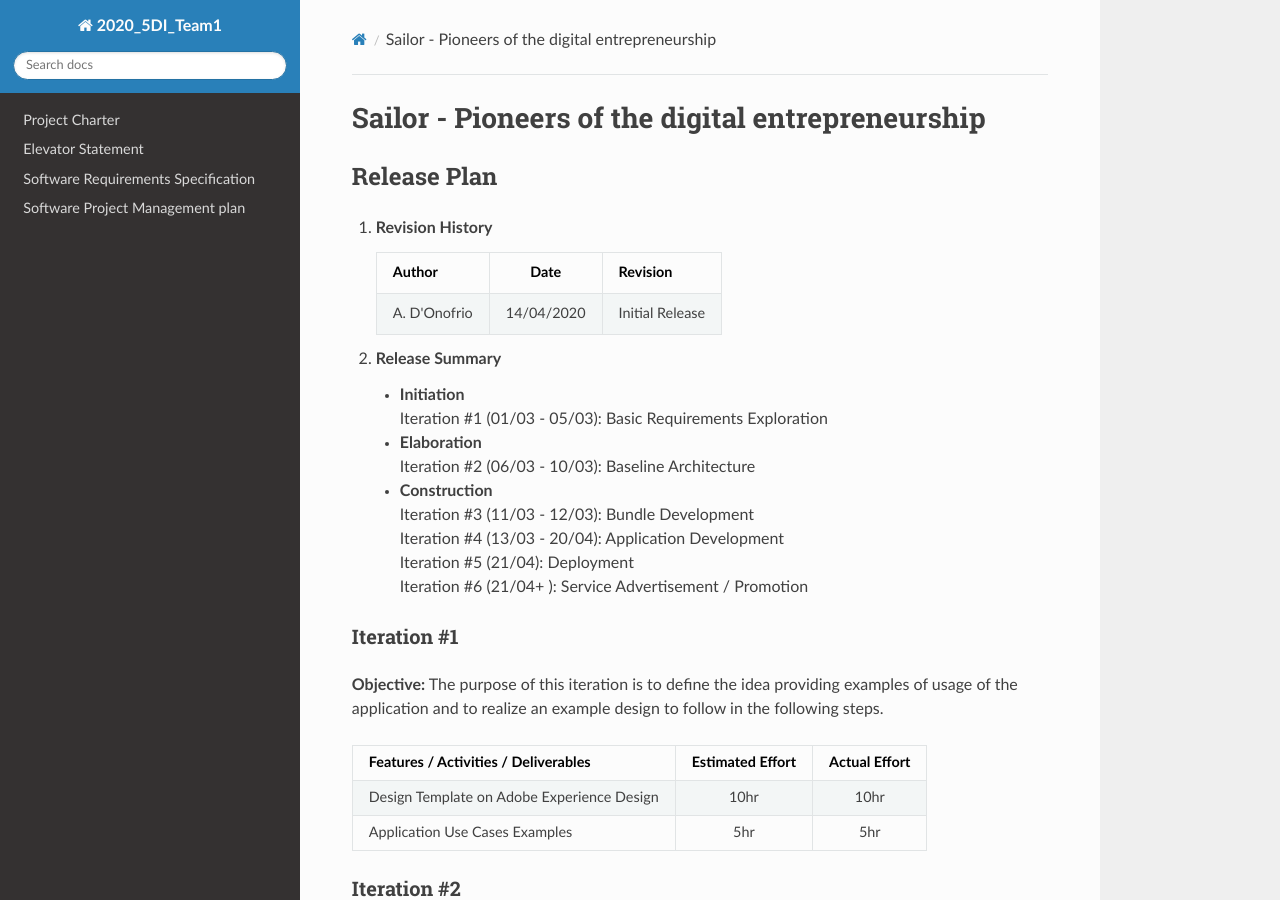
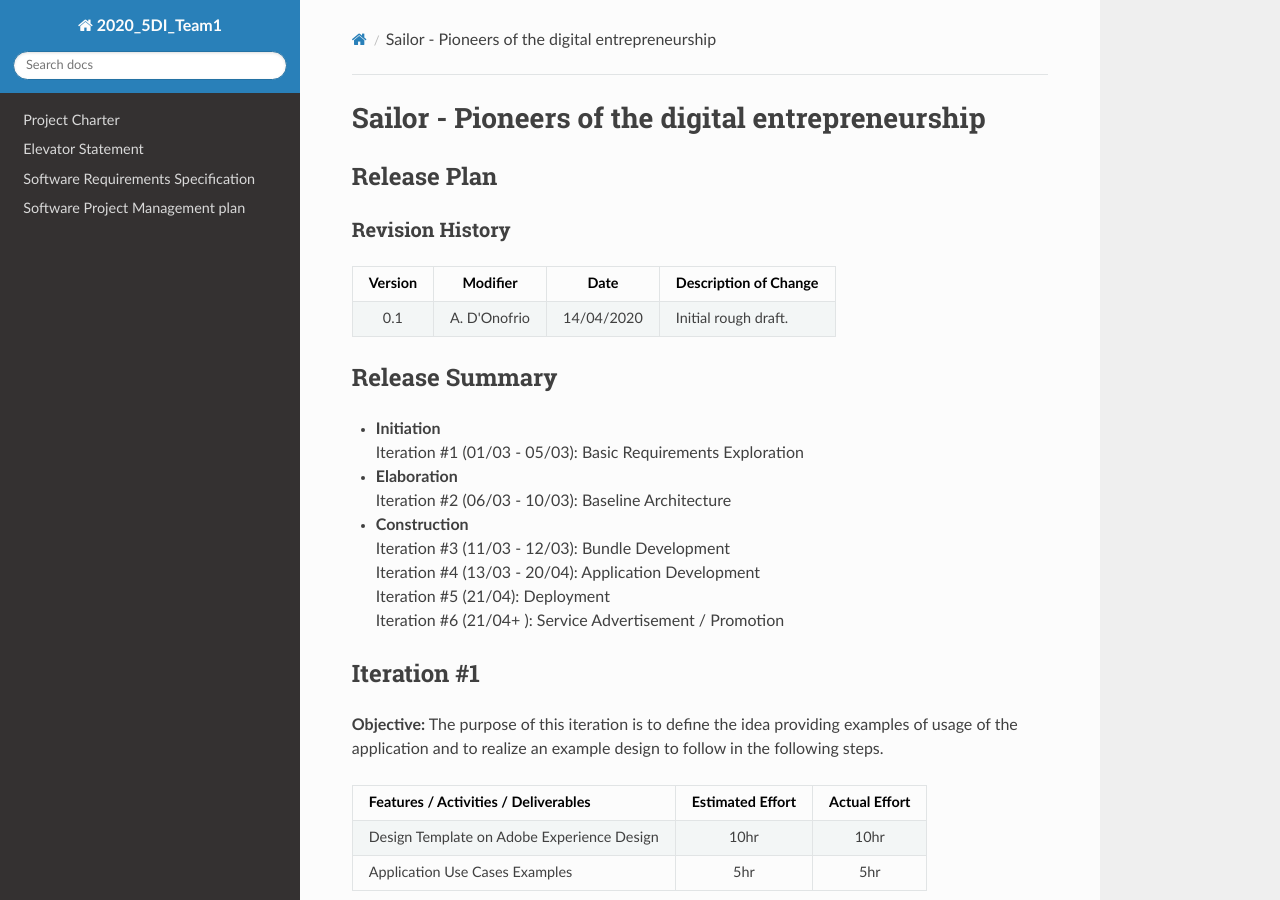
Before and after one commit to FlippedAle/2020_5DI_Team1_DOnofrio, an MkDocs documentation site: the page built from docs/releasePlan.md, in a window 1280 px wide and 900 px high. Built offline with MkDocs 1.6.1, drawn with Linux system fonts in a browser that asks for light colours; nearby versions of some CDN libraries.

Commit message:
Update releasePlan.md

```diff
--- a/docs/releasePlan.md
+++ b/docs/releasePlan.md
@@ -1,33 +1,34 @@
 # Sailor - Pioneers of the digital entrepreneurship
 ## Release Plan
 
-1. **Revision History**
+### **Revision History**
 
-    | Author       |      Date      |     Revision     |
-    |:-------------|:--------------:|:-----------------|
-    | A. D'Onofrio | 14/04/2020     |  Initial Release |
+| Version | Modifier | Date       | Description of Change |
+|:-------:|:--------:|:----------:|:----------------------|
+| 0.1 | A. D'Onofrio | 14/04/2020 | Initial rough draft.  |
 
-2. **Release Summary**
-    * **Initiation**
-        Iteration #1 (01/03 - 05/03): Basic Requirements Exploration
-    * **Elaboration**
-        Iteration #2 (06/03 - 10/03): Baseline Architecture
-    * **Construction**
-        Iteration #3 (11/03 - 12/03): Bundle Development
-        Iteration #4 (13/03 - 20/04): Application Development
-        Iteration #5 (21/04): Deployment
-        Iteration #6 (21/04+ ): Service Advertisement / Promotion
+## Release Summary
 
-### Iteration #1
+* **Initiation**
+    Iteration #1 (01/03 - 05/03): Basic Requirements Exploration
+* **Elaboration**
+    Iteration #2 (06/03 - 10/03): Baseline Architecture
+* **Construction**
+    Iteration #3 (11/03 - 12/03): Bundle Development
+    Iteration #4 (13/03 - 20/04): Application Development
+    Iteration #5 (21/04): Deployment
+    Iteration #6 (21/04+ ): Service Advertisement / Promotion
+
+## Iteration #1
 
 **Objective:** The purpose of this iteration is to define the idea providing examples of usage of the application and to realize an example design to follow in the following steps.
 
 | Features / Activities / Deliverables       | Estimated Effort | Actual Effort |
 |:-------------------------------------------|:----------------:|:-------------:|
-| Design Template on Adobe Experience Design |      10hr        |      10hr     |
-| Application Use Cases Examples             |       5hr        |       5hr     |
+| Design Template on Adobe Experience Design |      10hr        |     10hr      |
+| Application Use Cases Examples             |       5hr        |      5hr      |
 
-### Iteration #2
+## Iteration #2
 
 **Objective:** The purpose of this iteration is to define the design of the structure of the application in the functionalities provided to the staff and the client.
 
@@ -39,7 +40,7 @@
 | User Order Process                         |      15hr        |      n/d      |
 | Use Cases Examples                         |       5hr        |      n/d      |
 
-### Iteration #3
+## Iteration #3
 
 **Objective:** The purpose of this iteration is to define how the company will select the services to offer and what process has to be followed before finalizing the choice.
 
@@ -50,7 +51,7 @@
 | Registration Of The Selected Bundles In The DB                                 |      10hr        |      n/d      |
 | Use Cases Examples                                                             |       5hr        |      n/d      |
 
-### Iteration #4
+## Iteration #4
 
 **Objective:** The purpose of this iteration is to develop all the pieces of software required. From the landing page, user profile and every other part of the front-end, to the application that runs the login/registration, order process, pending orders dashboard etc...
 
@@ -63,7 +64,7 @@
 | All Orders Dashboard (only for the staff)  |      20hr        |      n/d      |
 | Payment Methods                            |       5hr        |      n/d      |
 
-### Iteration #5
+## Iteration #5
 
 **Objective:** The purpose of this iteration is to deploy the application and to make it publicly accessible.
 
@@ -71,7 +72,7 @@
 |:-------------------------------------------------------------|:----------------:|:-------------:|
 | Deployment Onto A Hosting Service and Purchase of the Domain |       1hr        |      n/d      |
 
-### Iteration #6
+## Iteration #6
 
 **Objective:** The purpose of this iteration is to promote the application via Facebook Ads, Google Ads and Social Media Sponsorization.
 
```
